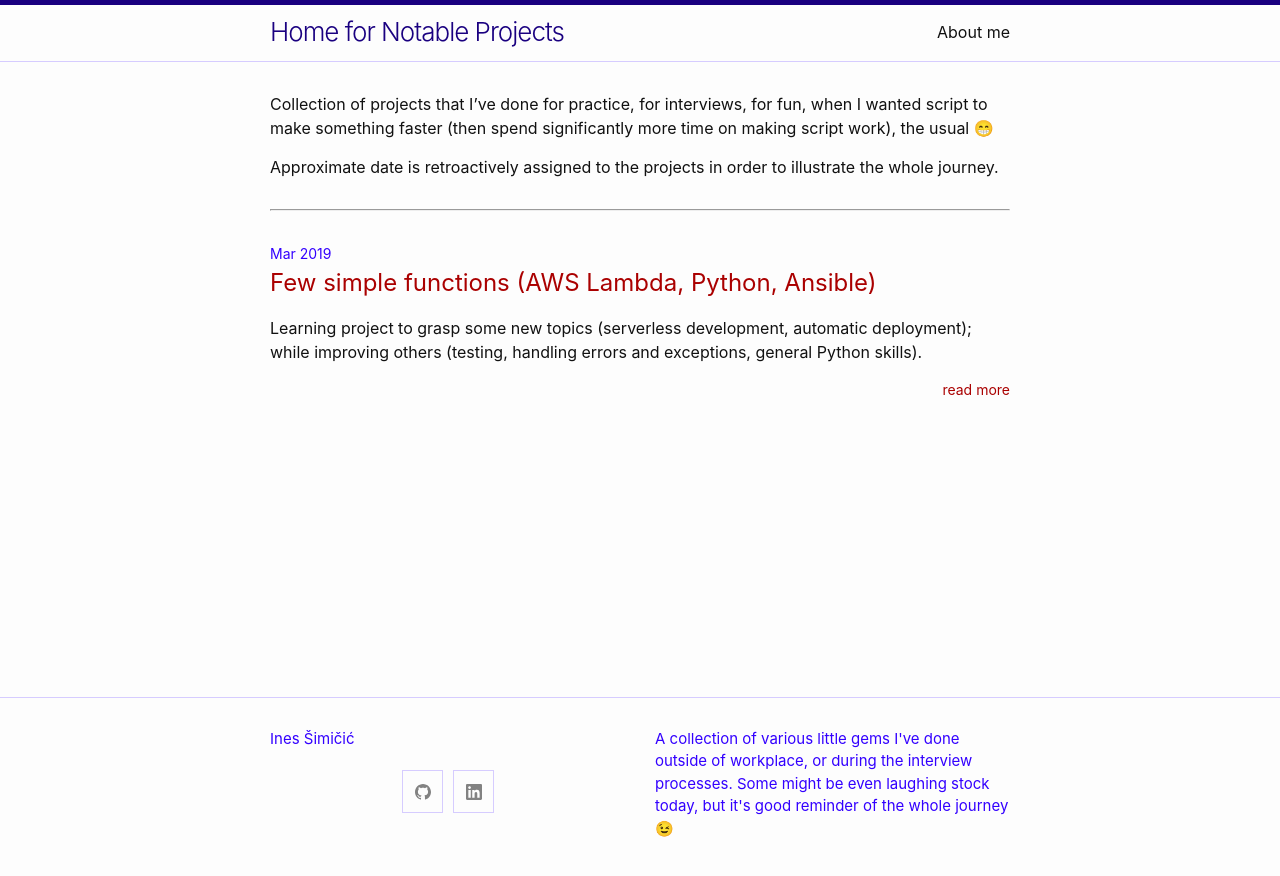
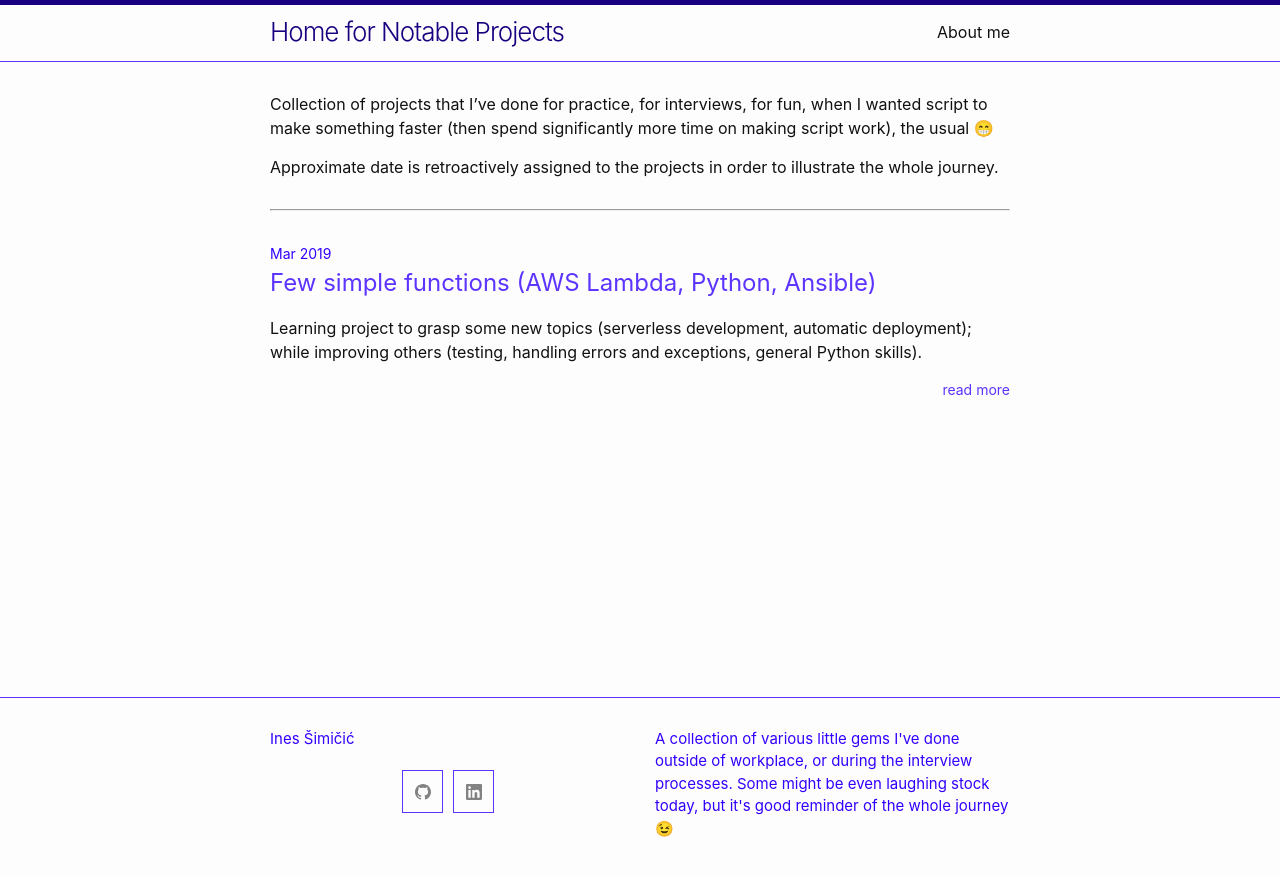
Before and after one commit to inesucrvenom/inesucrvenom.github.io, a Jekyll site: the page built from index.md, in a window 1280 px wide. Shown: the top 876 px of the page. Built offline with Jekyll 4.4.1, drawn with Linux system fonts in a browser that asks for light colours; emoji names are drawn with the system emoji font; the list of posts is cut into pages by our own code.

Commit message:
change color

```diff
--- a/_sass/minima/skins/mine.scss
+++ b/_sass/minima/skins/mine.scss
@@ -1,7 +1,7 @@
 @charset "utf-8";
 
 $brand-color:           #3300FF !default;
-$brand-color-light:     lighten($brand-color, 40%) !default;
+$brand-color-light:     lighten($brand-color, 10%) !default;
 $brand-color-dark:      darken($brand-color, 25%) !default;
 
 $site-title-color:      $brand-color-dark !default;
@@ -10,7 +10,7 @@
 $background-color:      #fdfdfd !default;
 $code-background-color: #eeeeff !default;
 
-$link-base-color:       #AA0000 !default;
+$link-base-color:       $brand-color-light !default;
 $link-visited-color:    darken($link-base-color, 15%) !default;
 $link-hover-color:      $text-color !default;
 
```
